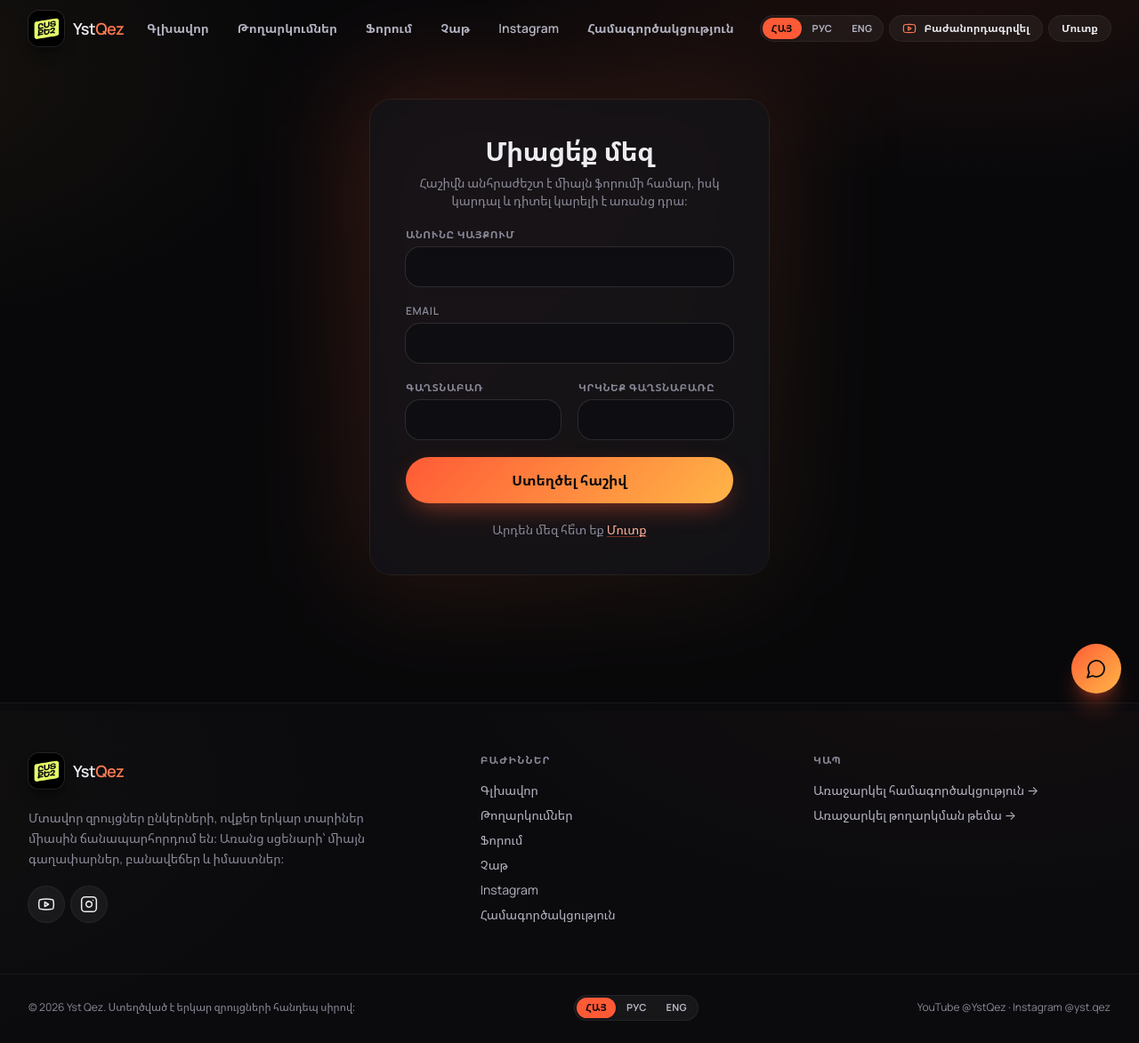
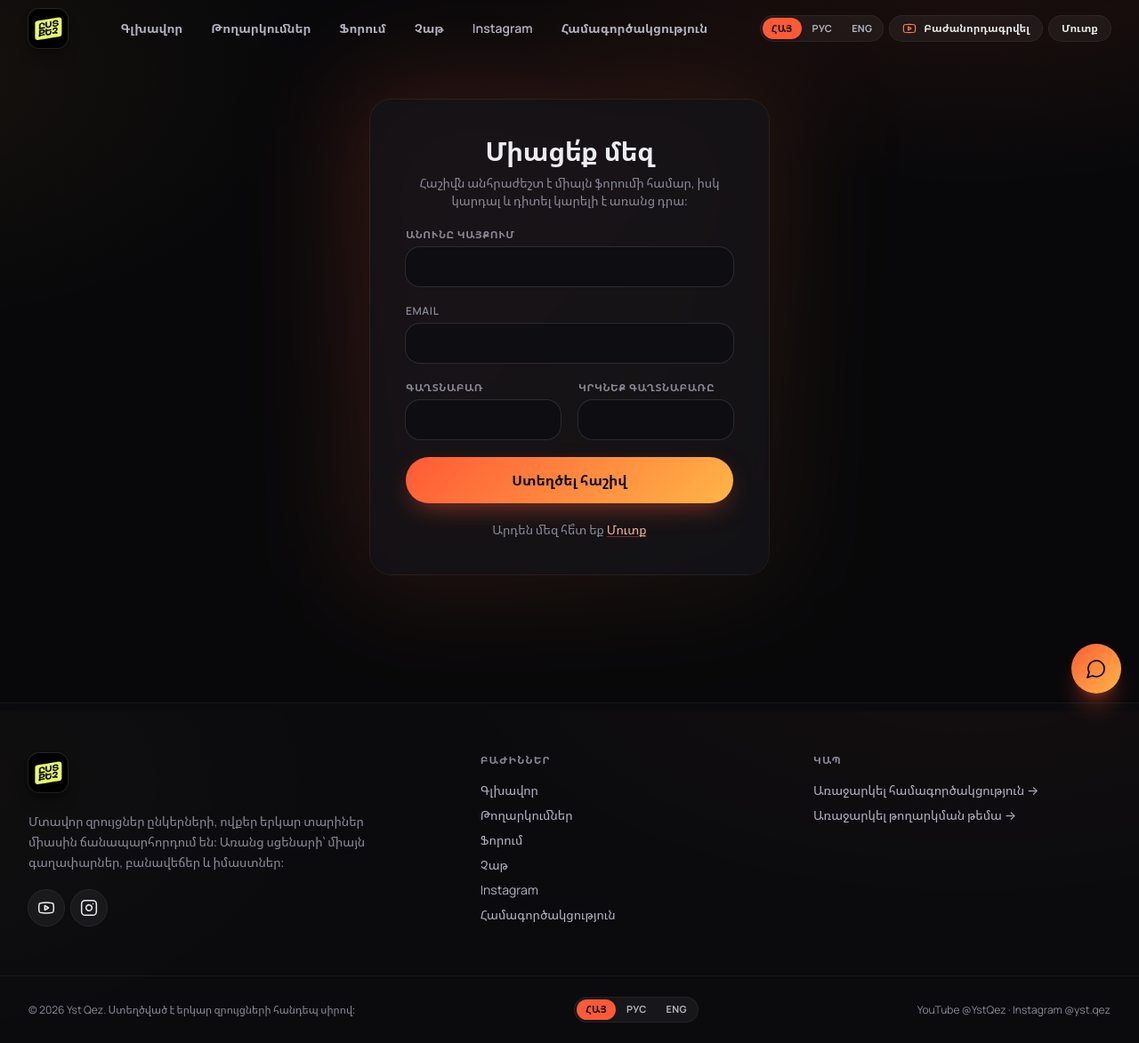
Before and after one commit to 790azat/ystqez-site, a Laravel app: page /register in a window 1280 px wide. Shown: the whole page at 89% size. Before the commit the page ends 1148 px from the top, so only its background shows below. Run offline with Laravel 12, Linux system fonts and the light colour scheme; data comes from the database, SQL or seed files in the repository; style sheets or scripts are compiled from the project's sources; some libraries are stand-ins or nearby versions; some web fonts are replaced.

Commit message:
Show logo image only, without the text wordmark
Co-Authored-By: Claude Opus 5.5 (1M context) <noreply@anthropic.com>
Claude-Session: https://claude.ai/code/session_01EgeAjs7Z6yMfS4P22Jv7u9

```diff
--- a/resources/views/partials/logo.blade.php
+++ b/resources/views/partials/logo.blade.php
@@ -1,5 +1,4 @@
-<a href="{{ route('home') }}" class="group inline-flex items-center gap-2.5" aria-label="{{ __('Yst Qez — на главную') }}">
-    <img src="{{ media_url('media/brand/logo-128.png') }}" alt="Ըստ Քեզ" width="40" height="40"
-         class="size-10 rounded-xl shadow-lg shadow-black/40 ring-1 ring-white/10 transition group-hover:-rotate-6">
-    <span class="font-display text-lg font-semibold tracking-tight">Yst<span class="text-ember-400">Qez</span></span>
+<a href="{{ route('home') }}" class="group inline-flex items-center" aria-label="{{ __('Yst Qez — на главную') }}">
+    <img src="{{ media_url('media/brand/logo-128.png') }}" alt="Ըստ Քեզ" width="44" height="44"
+         class="size-11 rounded-xl shadow-lg shadow-black/40 ring-1 ring-white/10 transition group-hover:-rotate-6">
 </a>
```
